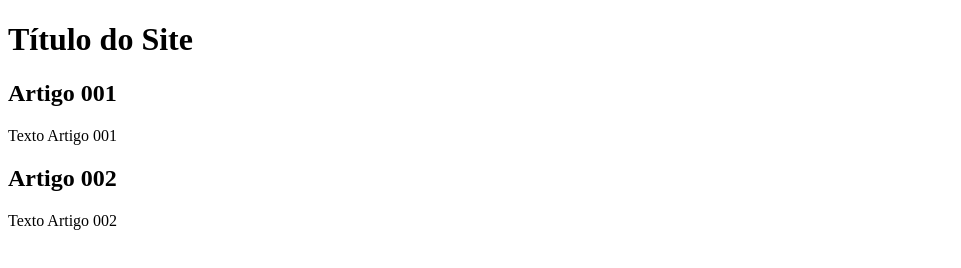
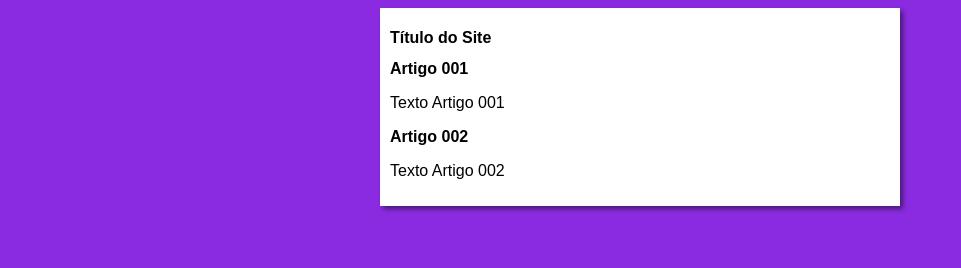
Before and after one commit to alessandroseidiinoue/minha-pagina, a plain HTML site: page index.html in a window 1280 px wide. Shown: the whole page, without its empty margins (0-961 px from the left). Drawn offline with Linux system fonts and the light colour scheme.

Commit message:
iniciei o design

```diff
--- /dev/null
+++ b/estilos/style.css
@@ -0,0 +1,17 @@
+*{
+    font-family:Arial, Helvetica, sans-serif ;
+    font-size: 16px;
+}
+
+body {
+    background-color: blueviolet;
+
+}
+
+main {
+    background-color: white;
+    width: 500px;
+    margin: auto;
+    padding: 10px;
+    box-shadow: 3px 3px 5px rgba(0, 0, 0, 0.473)
+}
--- a/index.html
+++ b/index.html
@@ -4,6 +4,7 @@
     <meta charset="UTF-8">
     <meta name="viewport" content="width=device-width, initial-scale=1.0">
     <title>Título do Site</title>
+    <link rel="stylesheet" href="estilos/style.css" />
 </head>
 <body>
     <main>
```
